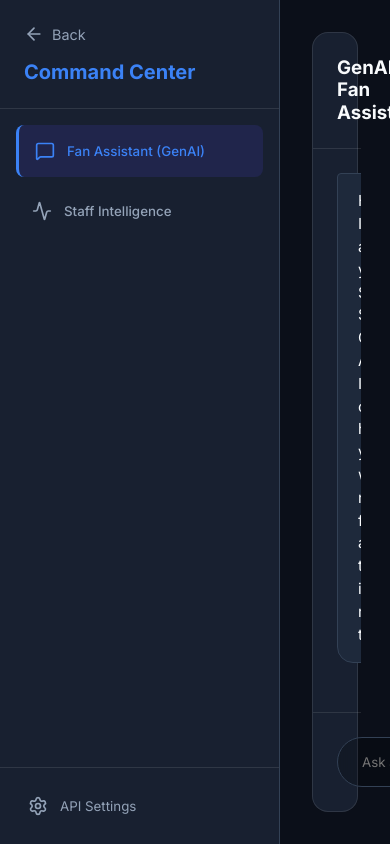
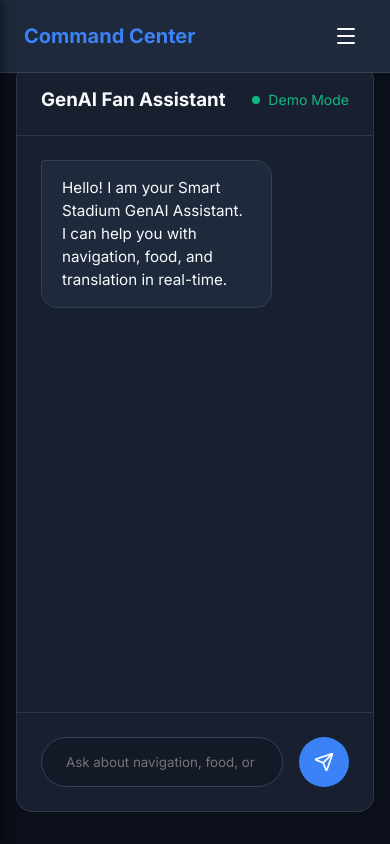
Before and after one commit to reet-9944/smart_stadium, a React (Vite) app: page / in a window 390 px wide. Both pictures are taken after a click on the button "Launch GenAI Assistant". Built offline with nearby package versions, Linux system fonts and the light colour scheme.

Commit message:
Add responsive mobile layout with hamburger menu and sidebar overlay

```diff
--- a/src/components/Dashboard.css
+++ b/src/components/Dashboard.css
@@ -385,3 +385,87 @@
 .feed-list strong {
   color: var(--primary);
 }
+
+/* Mobile specific elements (hidden by default) */
+.mobile-header {
+  display: none;
+  align-items: center;
+  justify-content: space-between;
+  padding: 1rem 1.5rem;
+  background: var(--surface);
+  border-bottom: 1px solid var(--border);
+  position: absolute;
+  top: 0;
+  left: 0;
+  right: 0;
+  z-index: 20;
+}
+
+.mobile-header h2 {
+  font-size: 1.25rem;
+  color: var(--primary);
+  margin: 0;
+}
+
+.mobile-menu-btn {
+  background: transparent;
+  color: var(--text-primary);
+  border: none;
+  padding: 0.5rem;
+  display: flex;
+  align-items: center;
+  justify-content: center;
+  cursor: pointer;
+}
+
+.mobile-overlay {
+  display: none;
+  position: fixed;
+  top: 0;
+  left: 0;
+  right: 0;
+  bottom: 0;
+  background: rgba(0, 0, 0, 0.6);
+  z-index: 15;
+  backdrop-filter: blur(4px);
+}
+
+/* Media Query for Mobile/Tablet */
+@media (max-width: 768px) {
+  .mobile-header {
+    display: flex;
+  }
+
+  .dashboard-container {
+    flex-direction: column;
+  }
+
+  .main-content {
+    padding-top: 5rem;
+    padding-left: 1rem;
+    padding-right: 1rem;
+  }
+
+  .sidebar {
+    position: fixed;
+    top: 0;
+    left: -280px;
+    bottom: 0;
+    background: var(--background);
+    z-index: 30;
+    transition: left 0.3s ease;
+    box-shadow: 2px 0 10px rgba(0,0,0,0.5);
+  }
+
+  .sidebar.open {
+    left: 0;
+  }
+
+  .mobile-overlay {
+    display: block;
+  }
+
+  .chat-interface {
+    height: calc(100vh - 6rem);
+  }
+}
--- a/src/components/Dashboard.jsx
+++ b/src/components/Dashboard.jsx
@@ -1,9 +1,10 @@
 import React, { useState, useRef, useEffect } from 'react';
-import { ArrowLeft, Send, AlertTriangle, ShieldCheck, Map, MessageSquare, Activity, Settings, Key } from 'lucide-react';
+import { ArrowLeft, Send, AlertTriangle, ShieldCheck, Map, MessageSquare, Activity, Settings, Key, Menu, X } from 'lucide-react';
 import './Dashboard.css';
 
 const Dashboard = ({ onBack }) => {
   const [activeTab, setActiveTab] = useState('fan'); // 'fan' | 'staff'
+  const [isMobileMenuOpen, setIsMobileMenuOpen] = useState(false);
   const [messages, setMessages] = useState([
     { role: 'ai', content: 'Hello! I am your Smart Stadium GenAI Assistant. I can help you with navigation, food, and translation in real-time.' }
   ]);
@@ -108,8 +109,21 @@ const Dashboard = ({ onBack }) => {
 
   return (
     <div className="dashboard-container">
+      {/* Mobile Header */}
+      <div className="mobile-header">
+        <h2>Command Center</h2>
+        <button className="mobile-menu-btn" onClick={() => setIsMobileMenuOpen(!isMobileMenuOpen)}>
+          {isMobileMenuOpen ? <X size={24} /> : <Menu size={24} />}
+        </button>
+      </div>
+
+      {/* Mobile Overlay */}
+      {isMobileMenuOpen && (
+        <div className="mobile-overlay" onClick={() => setIsMobileMenuOpen(false)}></div>
+      )}
+
       {/* Sidebar */}
-      <aside className="sidebar glass-panel">
+      <aside className={`sidebar glass-panel ${isMobileMenuOpen ? 'open' : ''}`}>
         <div className="sidebar-header">
           <button className="back-btn" onClick={onBack}>
             <ArrowLeft size={20} /> Back
@@ -120,14 +134,14 @@ const Dashboard = ({ onBack }) => {
         <nav className="sidebar-nav">
           <button
             className={`nav-btn ${activeTab === 'fan' ? 'active' : ''}`}
-            onClick={() => setActiveTab('fan')}
+            onClick={() => { setActiveTab('fan'); setIsMobileMenuOpen(false); }}
           >
             <MessageSquare size={20} />
             Fan Assistant (GenAI)
           </button>
           <button
             className={`nav-btn ${activeTab === 'staff' ? 'active' : ''}`}
-            onClick={() => setActiveTab('staff')}
+            onClick={() => { setActiveTab('staff'); setIsMobileMenuOpen(false); }}
           >
             <Activity size={20} />
             Staff Intelligence
```
